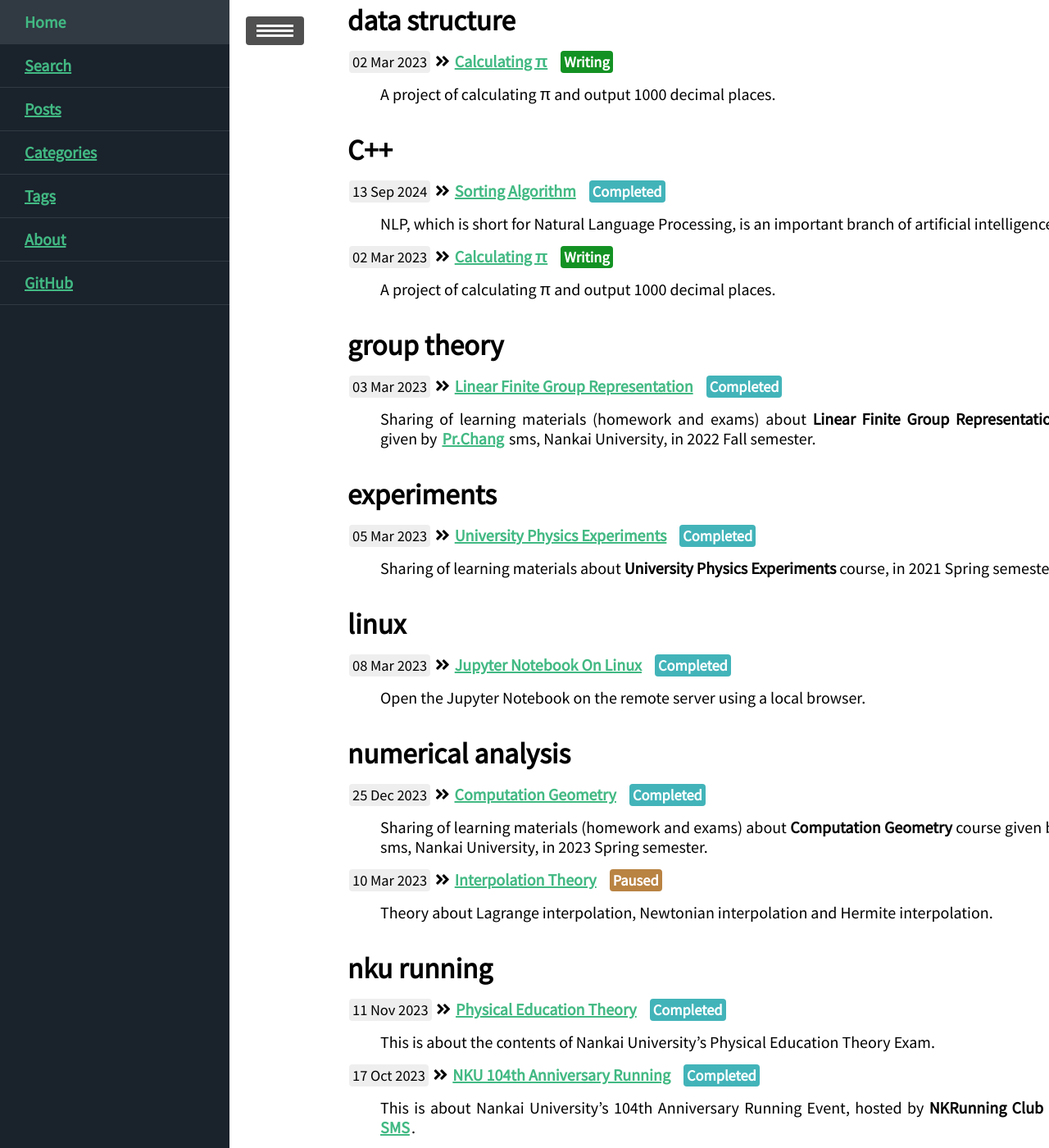
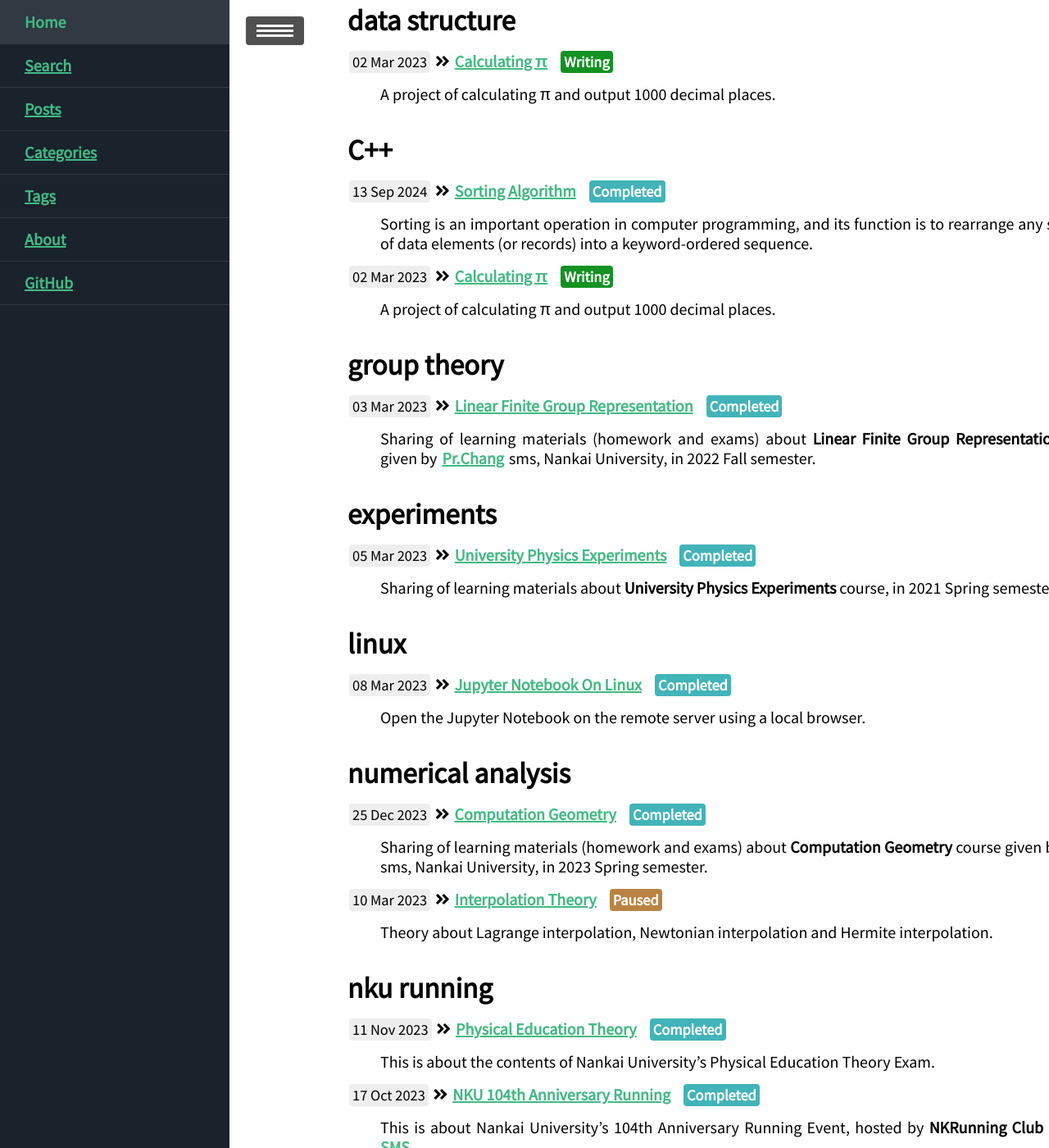
Before and after one commit to ssskz/ssskz.github.io, a Jekyll site: the page built from blog/tags.html, in a window 1280 px wide and 1400 px high, scrolled down 3027 px. Shown: the whole window at 82% size. Built offline with Jekyll 4.4.1, drawn with Linux system fonts in a browser that asks for light colours; nearby versions of some CDN libraries; some of the changed text lies outside the part shown.

Commit message:
1
Signed-off-by: ssskz <12497590+ssskz@user.noreply.gitee.com>

```diff
--- a/_posts/2024-9-13-Sorting-Algorithm.md
+++ b/_posts/2024-9-13-Sorting-Algorithm.md
@@ -6,5 +6,5 @@ mathjax: true
 mermaid: true
 tags: C++ Algorithm
 categories: Computer-Science
-description: NLP, which is short for Natural Language Processing, is an important branch of artificial intelligence.
+description: Sorting is an important operation in computer programming, and its function is to rearrange any sequence of data elements (or records) into a keyword-ordered sequence.
 ---
```
